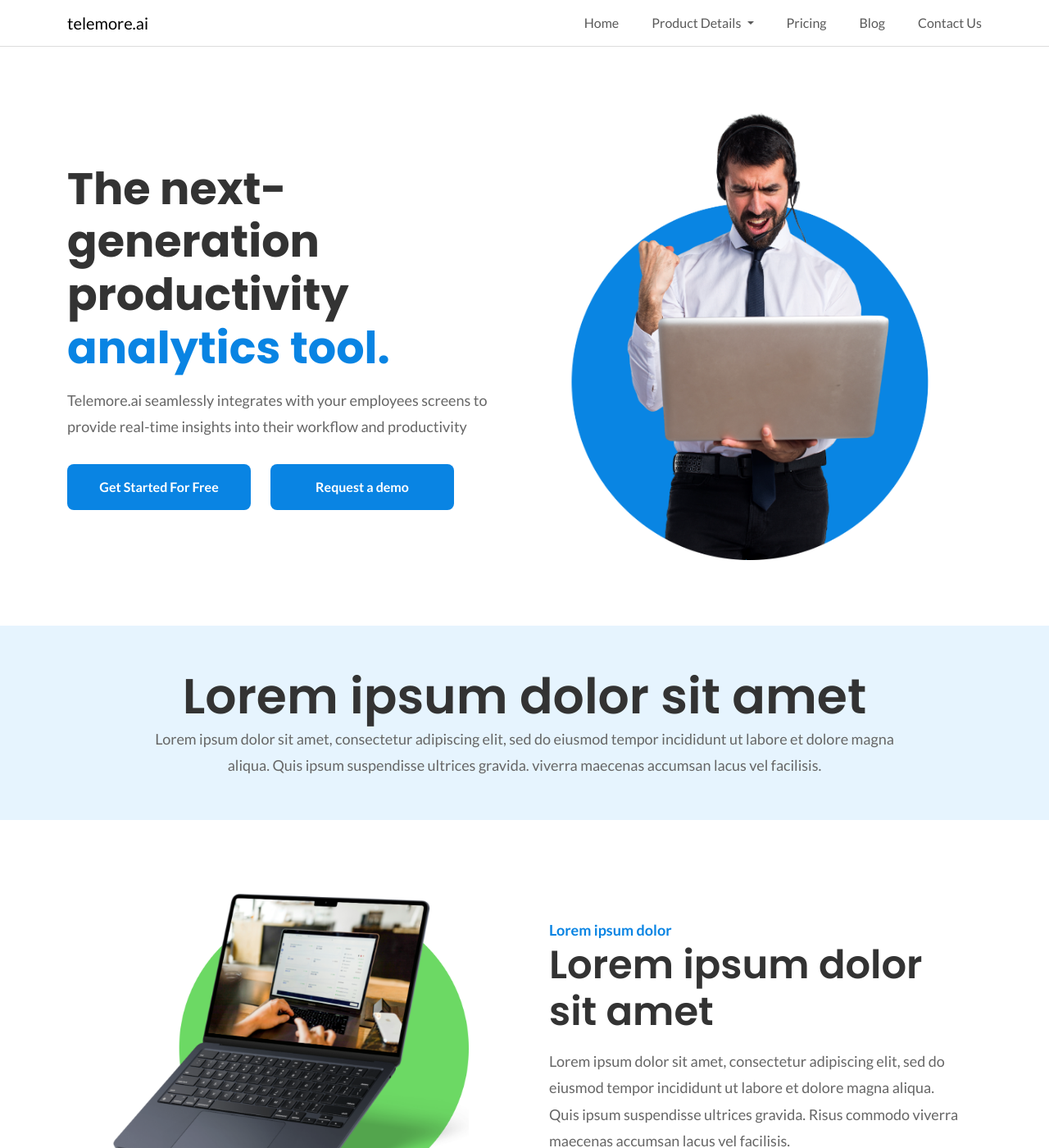
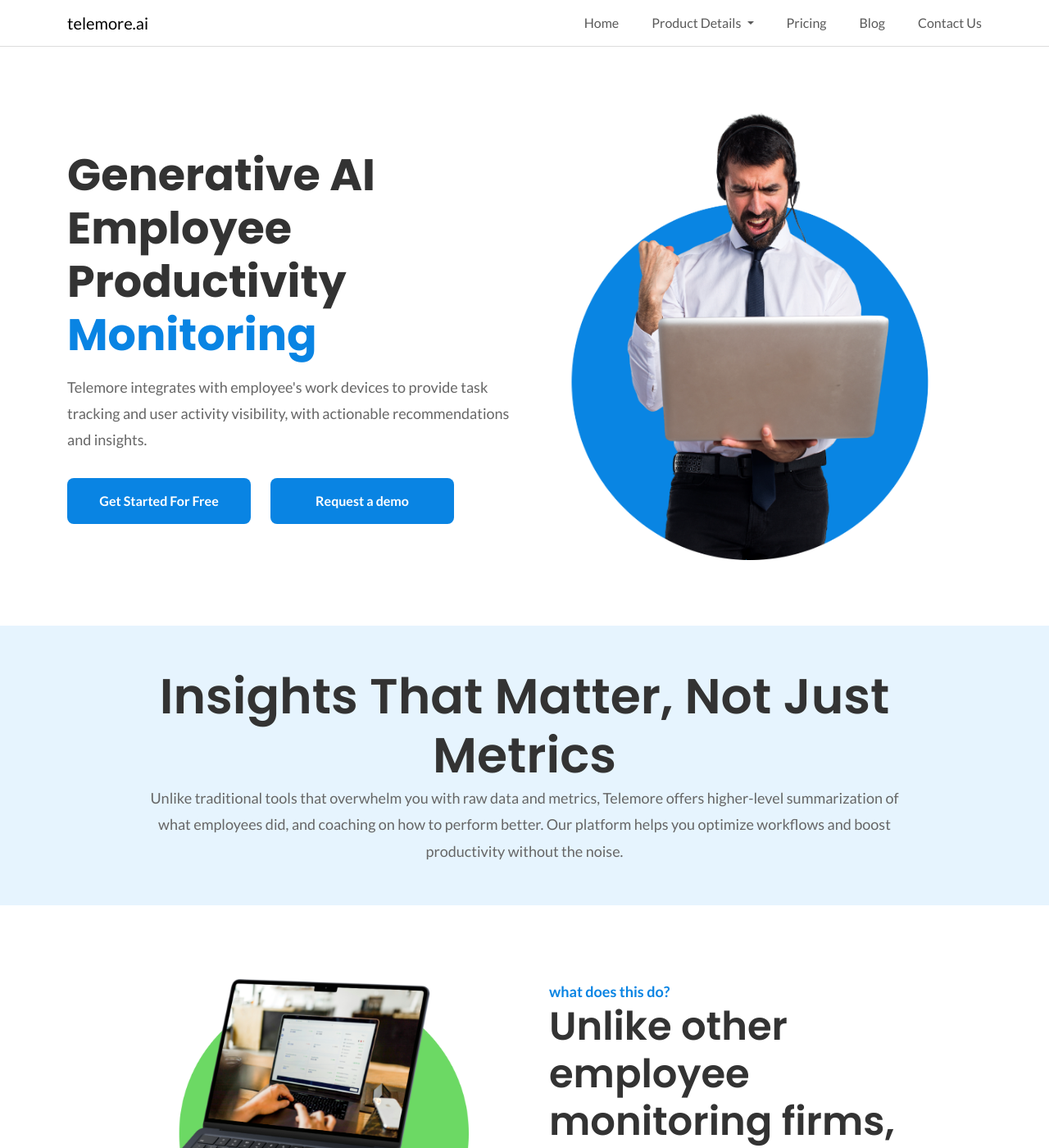
Before and after one commit to telemore/telemore.github.io, a Jekyll site: the page built from index.html, in a window 1280 px wide and 1400 px high. Shown: the whole window at 82% size. Built offline with Jekyll 4.4.1, drawn with Linux system fonts in a browser that asks for light colours; nearby versions of some CDN libraries; some of the changed text lies outside the part shown.

Commit message:
update landing page links

```diff
--- a/_data/site.yml
+++ b/_data/site.yml
@@ -32,27 +32,30 @@ nav:
     link: /contact-us/
     isDropDown:
 
-footer-text: Copyright © 2024
+footer-text: Copyright © 2025
 footer-policy: Privacy Policy
 footer-policy-link: /privacy/
 footer-tos: Terms of Service
 footer-tos-link: /terms/
 
-intro-header-text: The next-generation productivity
-intro-colored-text: "analytics tool."
-intro-header-subtext: Telemore.ai seamlessly integrates with your employees screens to provide real-time insights into their workflow and productivity
+intro-header-text: Generative AI Employee Productivity
+intro-colored-text: "Monitoring"
+intro-header-subtext: Telemore integrates with employee's work devices to provide task tracking and user activity visibility, with actionable recommendations and insights.
 intro-image: /assets/image/hero-image.png
+
 intro-button-text1: Get Started For Free
-intro-button-link1:
+intro-button-link1: https://telemore.app
+
 intro-button-text2: Request a demo
+intro-button-href: https://calendly.com/telemore
 intro-button-link2:
 
 
-service-header: Lorem ipsum dolor sit amet
-service-description: "Lorem ipsum dolor sit amet, consectetur adipiscing elit, sed do eiusmod tempor incididunt ut labore et dolore magna aliqua. Quis ipsum suspendisse ultrices gravida. viverra maecenas accumsan lacus vel facilisis."
+service-header: Insights That Matter, Not Just Metrics
+service-description: "Unlike traditional tools that overwhelm you with raw data and metrics, Telemore offers higher-level summarization of what employees did, and coaching on how to perform better. Our platform helps you optimize workflows and boost productivity without the noise."
 service-list:
-  - subheader: Lorem ipsum dolor
-    title: Lorem ipsum dolor sit amet
+  - subheader: what does this do?
+    title: Unlike other employee monitoring firms,
     description: Lorem ipsum dolor sit amet, consectetur adipiscing elit, sed do eiusmod tempor incididunt ut labore et dolore magna aliqua. Quis ipsum suspendisse ultrices gravida. Risus commodo viverra maecenas accumsan lacus vel facilisis.
     image: /assets/image/service1.png
   - subheader: Lorem ipsum dolor
@@ -64,7 +67,7 @@ service-list:
     description: Lorem ipsum dolor sit amet, consectetur adipiscing elit, sed do eiusmod tempor incididunt ut labore et dolore magna aliqua. Quis ipsum suspendisse ultrices gravida. Risus commodo viverra maecenas accumsan lacus vel facilisis.
     image: /assets/image/service3.png
 
-integration-header: "Lorem ipsum dolor sit amet"
+integration-header: "Built with security "
 integration-description: "Lorem ipsum dolor sit amet, consectetur adipiscing elit, sed do eiusmod tempor incididunt ut labore et dolore magna aliqua."
 integration-bg: /assets/image/integrations-bg-landscape.png
 integration-list:
--- a/_includes/home/cover.html
+++ b/_includes/home/cover.html
@@ -6,8 +6,8 @@
                 <p class="intro-description">{{ site.data.site.intro-header-subtext }}</p>
                 <div class="button-container">
                     <div class="button-wrapper">
-                        <a href="{{ site.data.site.intro-button-text1 }}" class="intro-button demo-button">{{ site.data.site.intro-button-text1 }}</a>
-                        <a href="{{ site.data.site.intro-button-text2 }}" class="intro-button demo-button">{{ site.data.site.intro-button-text2 }}</a>
+                        <a href="{{ site.data.site.intro-button-link1 }}" class="intro-button demo-button">{{ site.data.site.intro-button-text1 }}</a>
+                        <a href="{{ site.data.site.intro-button-href }}" class="intro-button demo-button">{{ site.data.site.intro-button-text2 }}</a>
                     </div>
                 </div>
             </div>
```
Also changed, not shown: Gemfile.lock, 1 other file.
